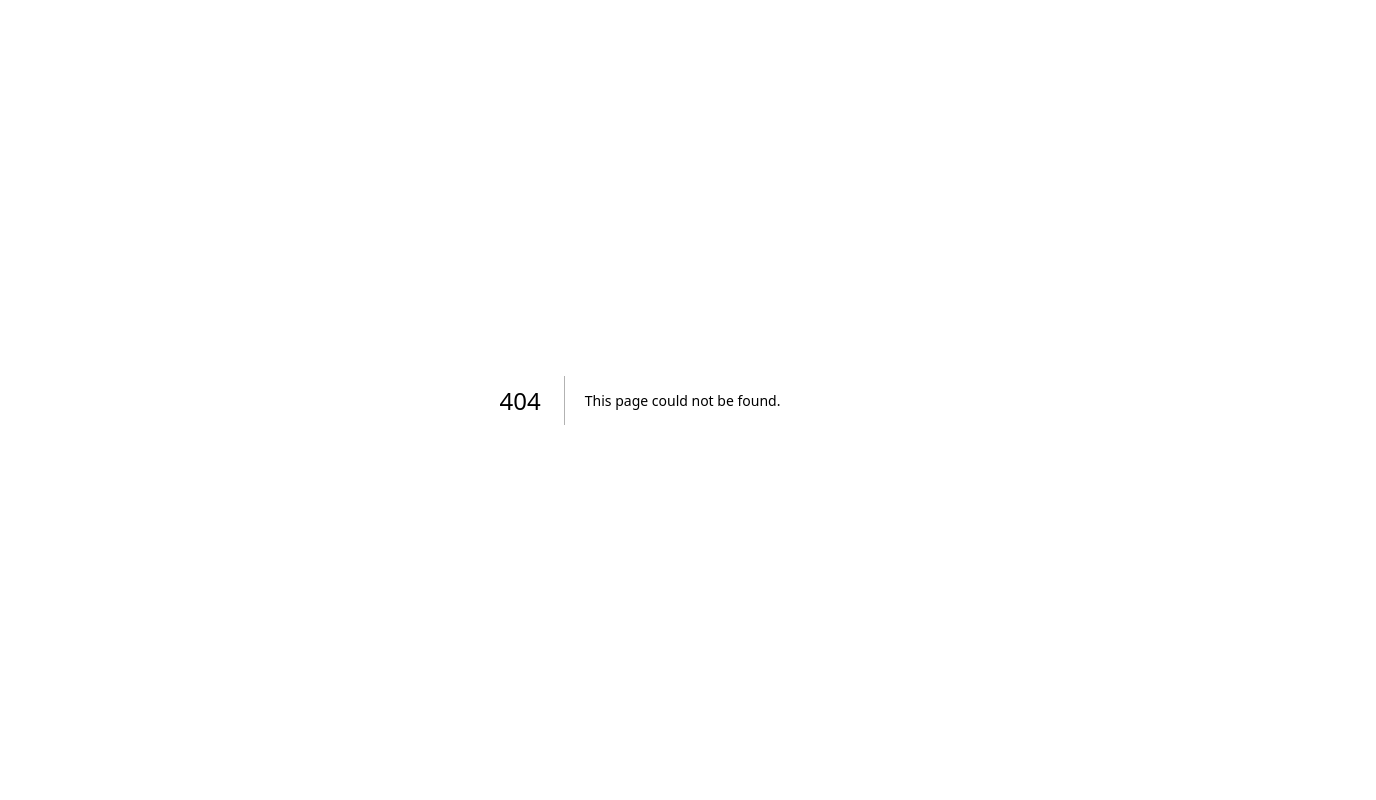
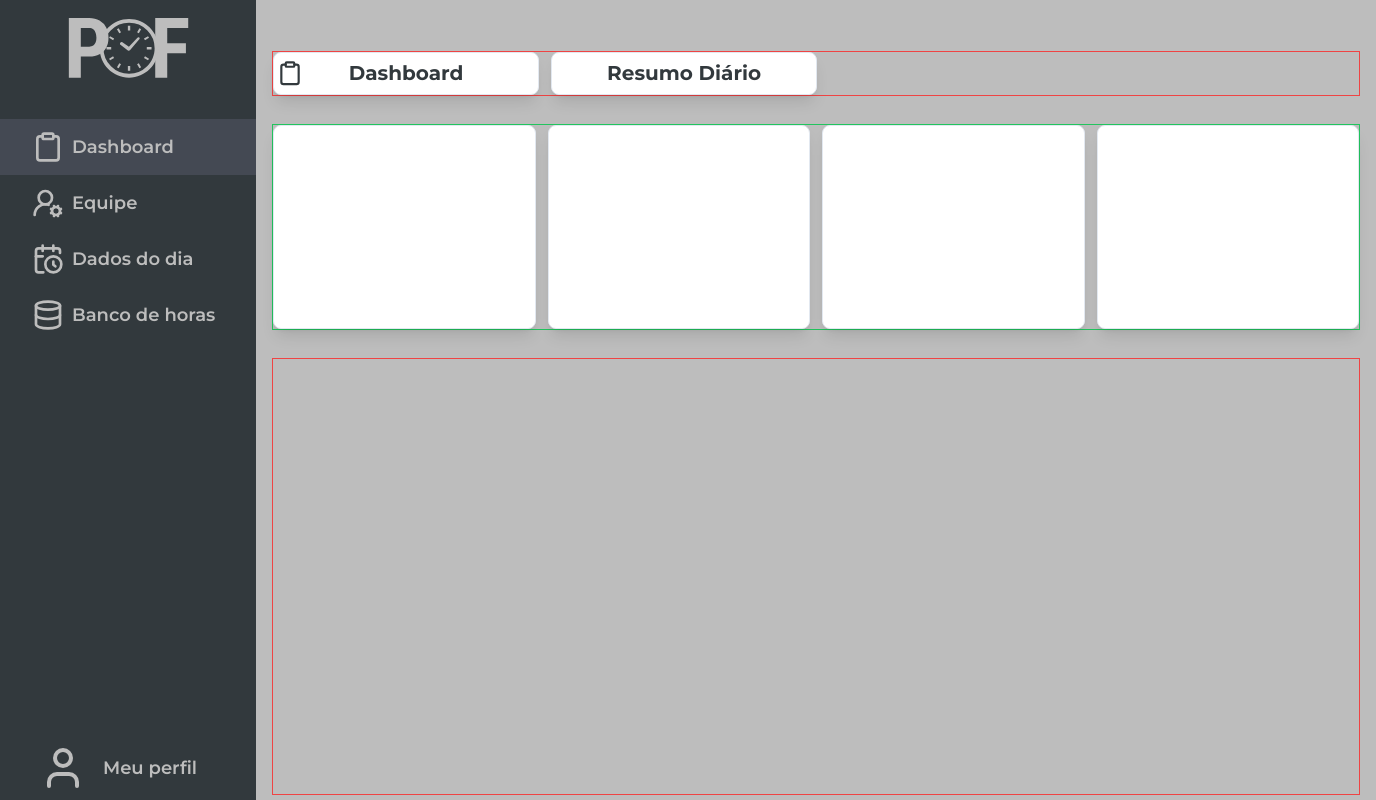
Before and after one commit to pdrhp/PontoFacil, a Next.js app: page /dashboard in a window 1280 px wide. Before the commit this address had no page. Shown: the whole page, 1376 px wide, since content can reach past the window. Built offline with nearby package versions, Linux system fonts and the light colour scheme.

Commit message:
Feat: start of the creation of dashboard

```diff
--- /dev/null
+++ b/src/app/(routes)/dashboard/page.tsx
@@ -0,0 +1,34 @@
+'use client'
+
+import DataCard from "@/components/DataCard/DataCard"
+import TitleCard from "@/components/TitleCard/TitleCard"
+import { Clipboard } from 'lucide-react'
+
+const DashboardPage = () => {
+
+
+
+
+
+
+  return (
+    <div className="h-full w-full flex flex-col gap-7">
+      <div className="h-[6%] flex gap-3 border border-red-500">
+        <TitleCard icon={Clipboard}>Dashboard</TitleCard>
+        <TitleCard>Resumo Diário</TitleCard>
+
+      </div>
+      <div className="border border-green-500 h-[27.7%] flex gap-3">
+        <DataCard></DataCard>
+        <DataCard></DataCard>
+        <DataCard></DataCard>
+        <DataCard></DataCard>
+      </div>
+      <div className="border border-red-500 flex-1">
+
+      </div>
+    </div>
+  )
+}
+
+export default DashboardPage
--- /dev/null
+++ b/src/components/DataCard/DataCard.tsx
@@ -0,0 +1,19 @@
+import { cn } from "@/lib/utils";
+import React from "react";
+
+
+interface DataCardProps {
+    className?: string;
+}
+
+const DataCard: React.FC<DataCardProps> = ({ className }) => {
+  return (
+    <div className={cn("h-full bg-white flex-1 rounded-lg shadow-lg border-[0.5px]", className)}>
+
+    </div>
+
+  );
+};
+
+
+export default DataCard
--- /dev/null
+++ b/src/components/TitleCard/TitleCard.tsx
@@ -0,0 +1,38 @@
+import { cn } from "@/lib/utils";
+import { LucideIcon } from "lucide-react";
+import React from "react";
+
+interface CardSmallProps {
+  className?: string;
+  children: React.ReactNode;
+  icon?: LucideIcon;
+}
+
+const TitleCard: React.FC<CardSmallProps> = ({ className, children, icon }) => {
+  let ComponentIcon;
+
+  if (icon) {
+    ComponentIcon = icon;
+  }
+
+
+  if (ComponentIcon) {
+    return (
+
+      <div className={cn(`bg-white h-full flex items-center w-[24.5%] rounded-lg gap-4 relative shadow-lg border-[0.5px]`, className)}>
+        <div className="h-full flex justify-center items-center">
+          <ComponentIcon size={"80%"} className="text-secondaryColor"/>
+        </div>
+        <span className=" w-full text-secondaryColor font-bold text-xl absolute flex justify-center">{children}</span>
+      </div>
+    );
+  }
+
+  return (
+    <div className={cn(`bg-white h-full flex items-center w-[24.5%] rounded-lg gap-4 relative shadow-lg border-[0.5px]`, className)}>
+        <span className=" w-full text-secondaryColor font-bold text-xl absolute flex justify-center">{children}</span>
+      </div>
+  )
+};
+
+export default TitleCard;
```
